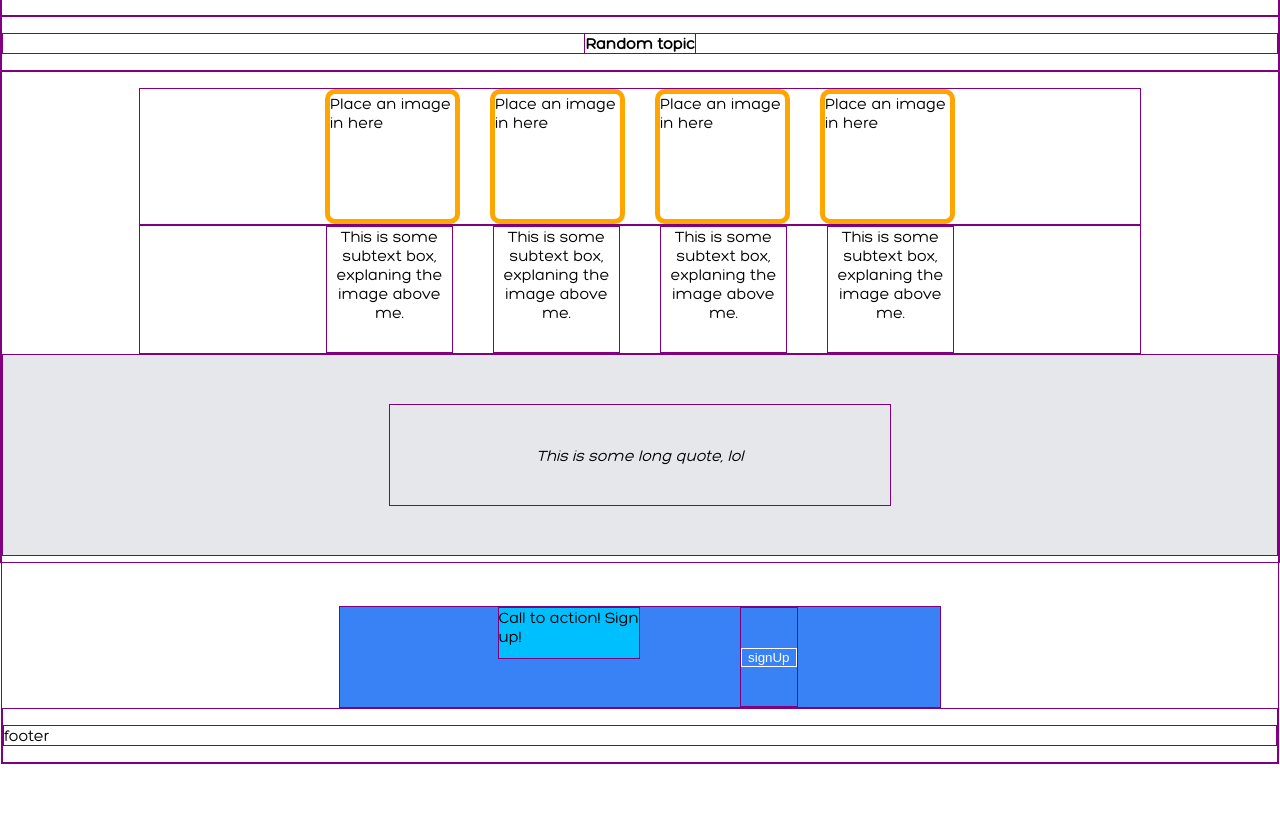
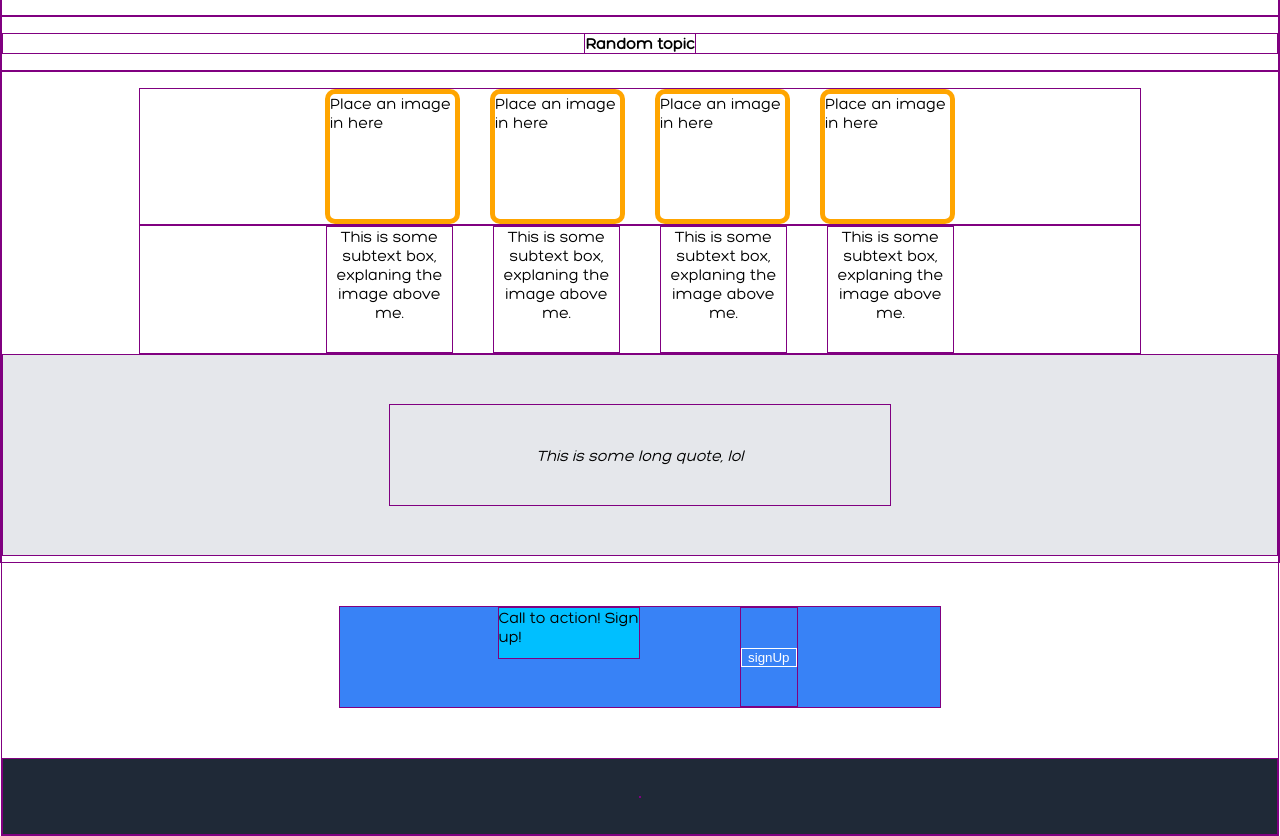
Before and after one commit to GreenChiles/Landing-Page, a plain HTML site: page index.html in a window 1280 px wide. Shown: the part 239-1075 px from the top of the page. Before the commit the page ends 1003 px from the top, so only its background shows below. Drawn offline with Linux system fonts and the light colour scheme.

Commit message:
just finished my footer. The last thing to do is to figure how make the blue sign up container. Having trouble aligning things correctly

```diff
--- a/index.html
+++ b/index.html
@@ -58,7 +58,7 @@
 
 
     <footer>
-        <p>footer</p>
+        <p></p>
     </footer>
 </body>
 </html>
--- a/styles.css
+++ b/styles.css
@@ -195,6 +195,7 @@ border-radius: 10px;
     display: flex;
     margin: auto;
     margin-top: 50px;
+    margin-bottom: 50px;
  }
 
  #signUp {
@@ -223,3 +224,13 @@ border-radius: 10px;
      display: inline-block;
      right: 300px;
  }
+
+ footer {
+background-color: #1F2937;
+margin-top: auto;
+display: flex;
+justify-content: center;
+align-items: center;
+color: white;
+height: 75px;
+ }
```
